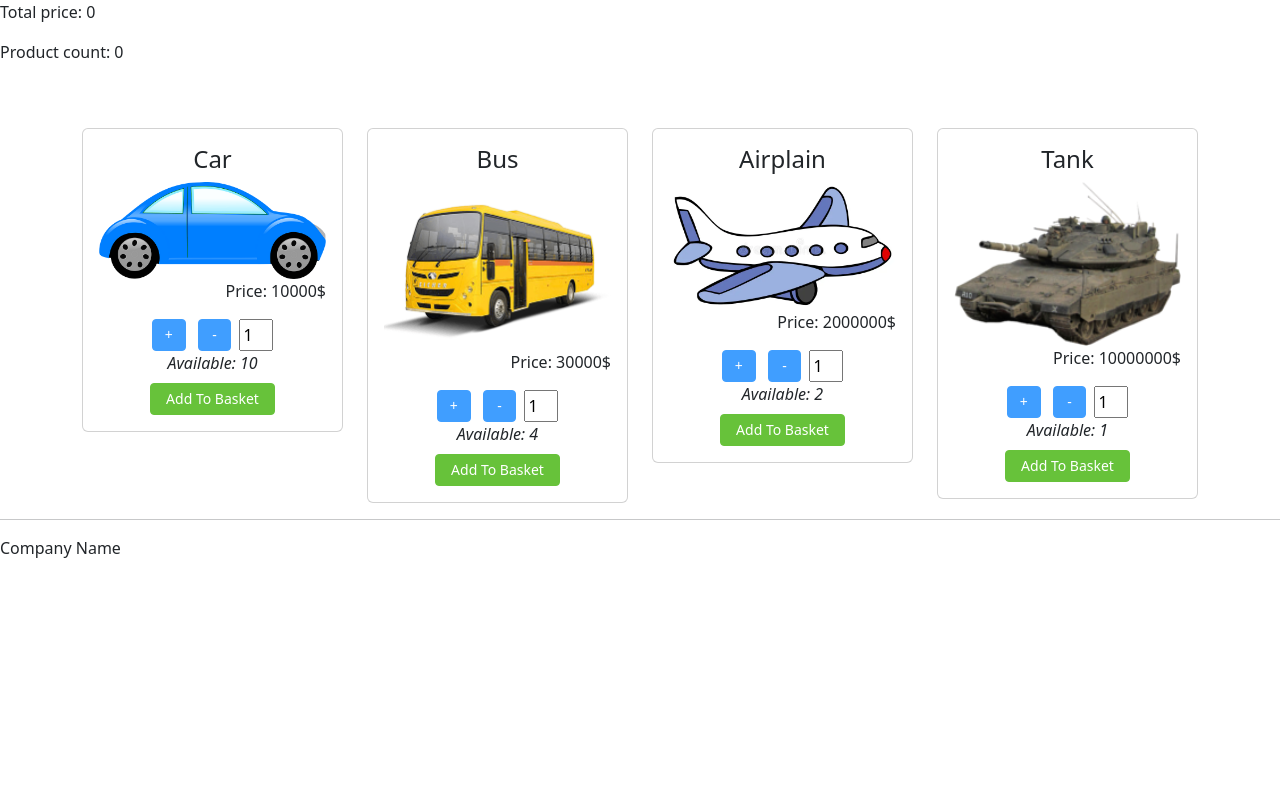
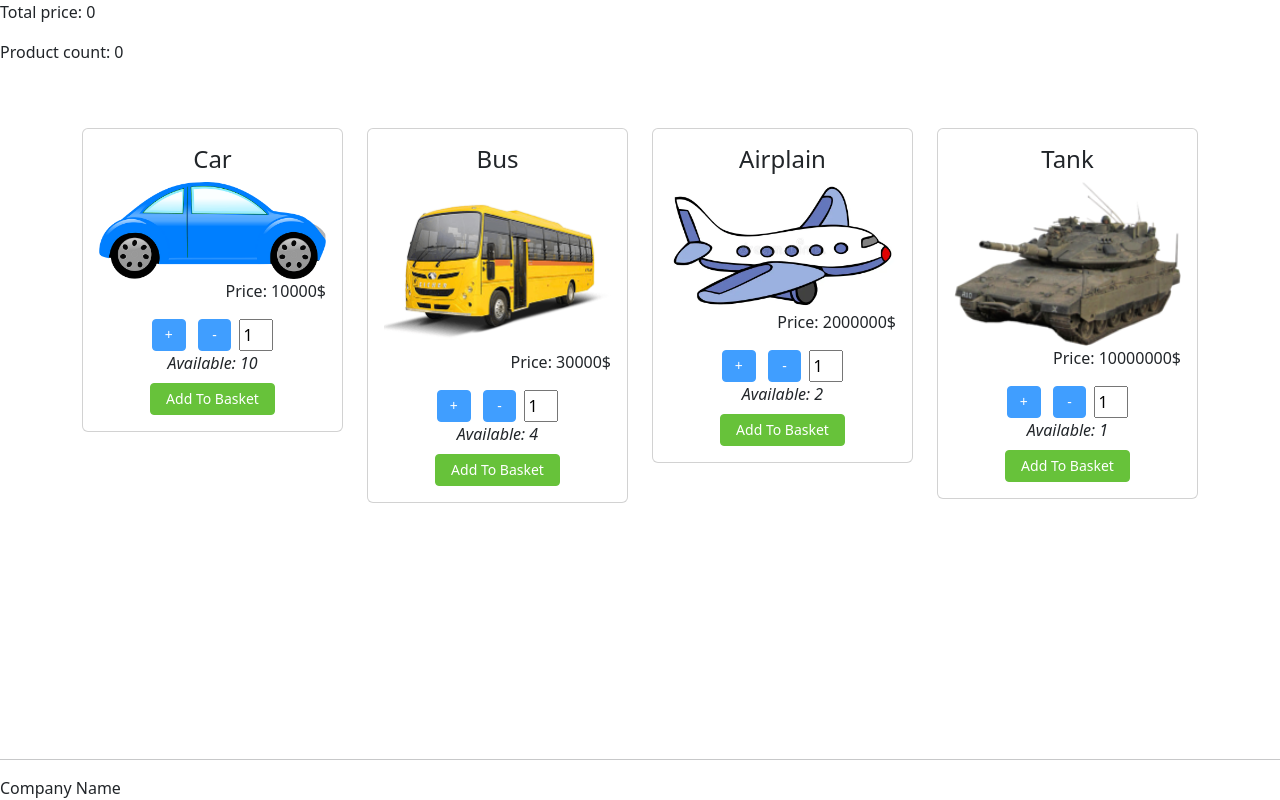
Before and after one commit to 1ovve1/vue_intensive_example_app, a Vue app: page / in a window 1280 px wide. Built offline with nearby package versions, Linux system fonts and the light colour scheme.

Commit message:
chore: :lipstick: sticky footer
add styles and some html to create sticky footer

```diff
--- a/src/App.vue
+++ b/src/App.vue
@@ -1,11 +1,19 @@
 <template>
-  <AppHeader />
+  <div class="main">
+    <div class="main__content">
+      <header class="main__header header">
+        <AppHeader />
+      </header>
 
-  <div class="container">
-    <AppProductList />
+      <div class="content container">
+        <AppProductList />
+      </div>
+    </div>
+
+    <div class="main__footer footer">
+      <AppFooter />
+    </div>
   </div>
-
-  <AppFooter />
 </template>
 
 <script>
--- /dev/null
+++ b/src/assets/css/app.css
@@ -0,0 +1,19 @@
+html,
+body,
+#app {
+  height: 100%;
+}
+
+.main {
+  display: flex;
+  flex-direction: column;
+  min-height: 100%;
+}
+
+.main__content {
+  flex: 1 0 auto;
+}
+
+.main__footer {
+  flex: 0 0 auto;
+}
--- a/src/main.js
+++ b/src/main.js
@@ -7,3 +7,4 @@ createApp(App).use(store).mount("#app");
 // css imports
 import "element-plus/dist/index.css";
 import "bootstrap/dist/css/bootstrap.min.css";
+import "./assets/css/app.css";
```
